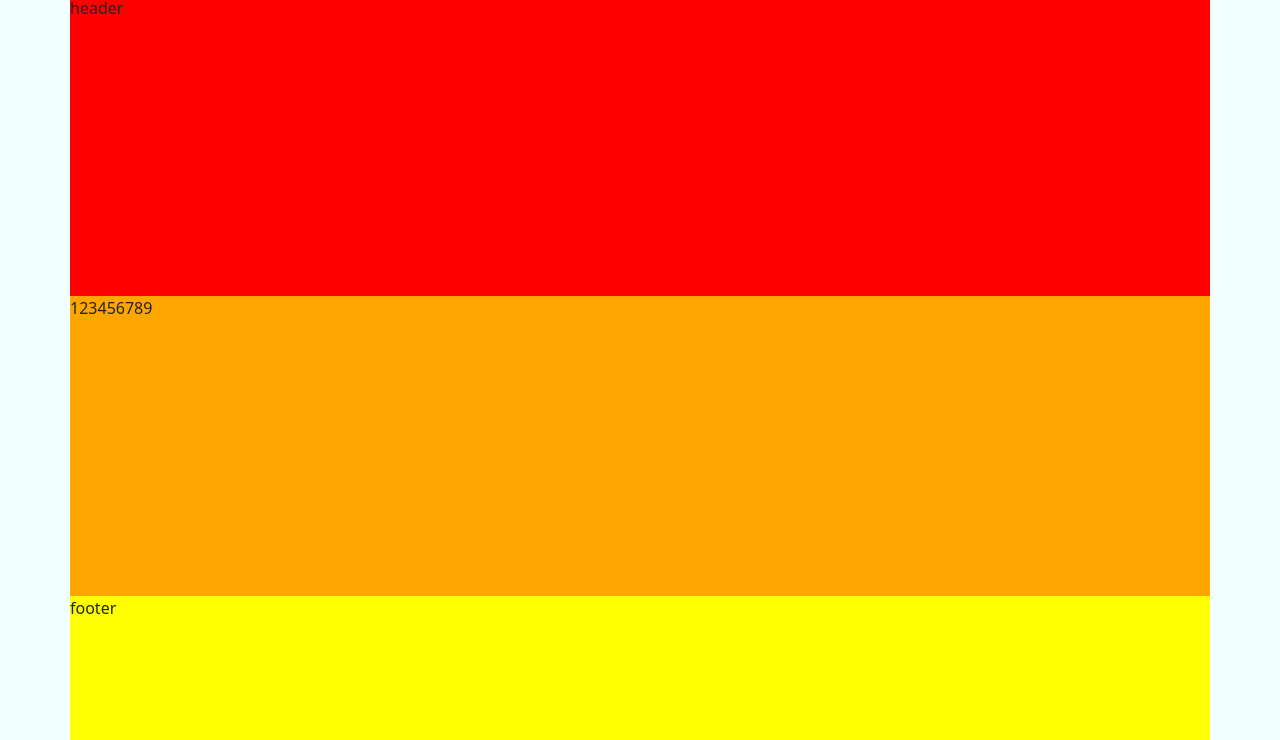
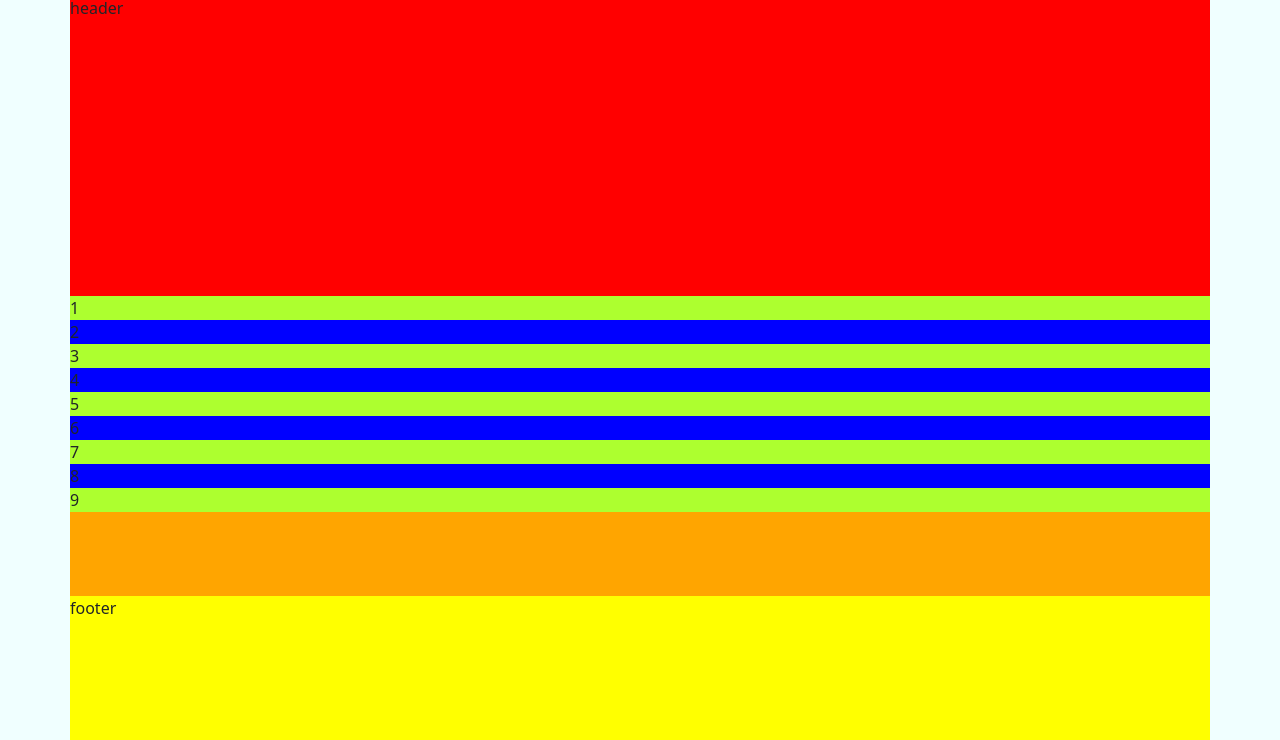
Before and after one commit to vamp16431745/practice_at_home, a plain HTML site: page index.html in a window 1280 px wide. Shown: the part 60-800 px from the top of the page. Drawn offline with Linux system fonts and the light colour scheme.

Commit message:
設置section s1 s2 以顏色區分

```diff
--- a/css/index.css
+++ b/css/index.css
@@ -52,6 +52,24 @@ body
 
 }
 
+#cards section
+{
+    flex: 0 1 100%;
+}
+
+#cards section.s1
+{
+    background-color: greenyellow;
+
+}
+
+#cards section.s2
+{
+    background-color: blue;
+
+}
+
+
 
 /* Small devices (landscape phones, 576px and up)*/
 @media (min-width: 576px) {
--- a/index.html
+++ b/index.html
@@ -43,31 +43,31 @@
 
         <main>
           <div id="cards">
-            <section>
+            <section class="s1">
               1
             </section>
-            <section>
+            <section class="s2">
               2
             </section>
-            <section>
+            <section class="s1">
               3
             </section>
-            <section>
+            <section class="s2">
               4
             </section>
-            <section>
+            <section class="s1">
               5
             </section>
-            <section>
+            <section class="s2">
               6
             </section>
-            <section>
+            <section class="s1">
               7
             </section>
-            <section>
+            <section class="s2">
               8
             </section>
-            <section>
+            <section class="s1">
               9
             </section>
 
```
